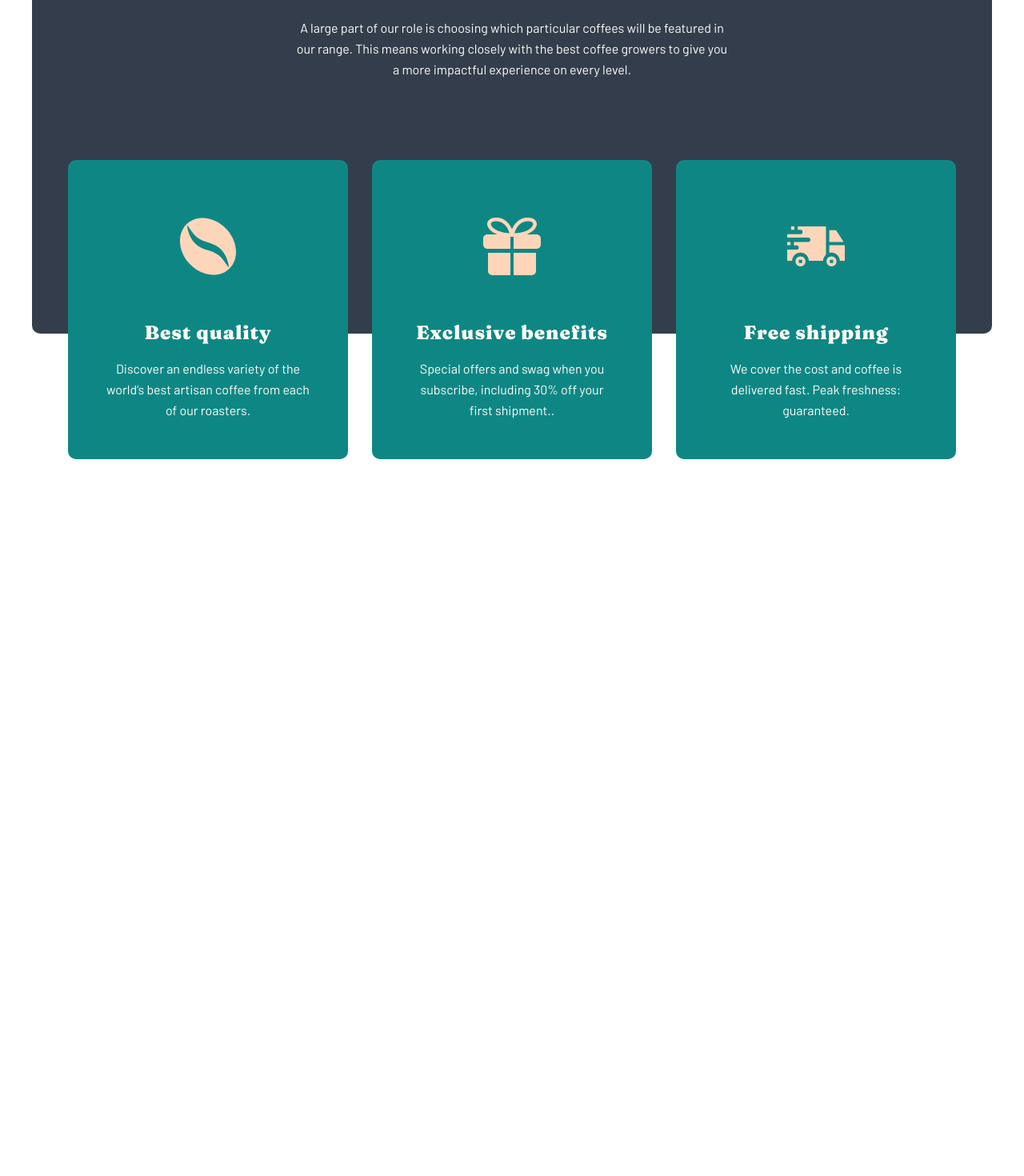
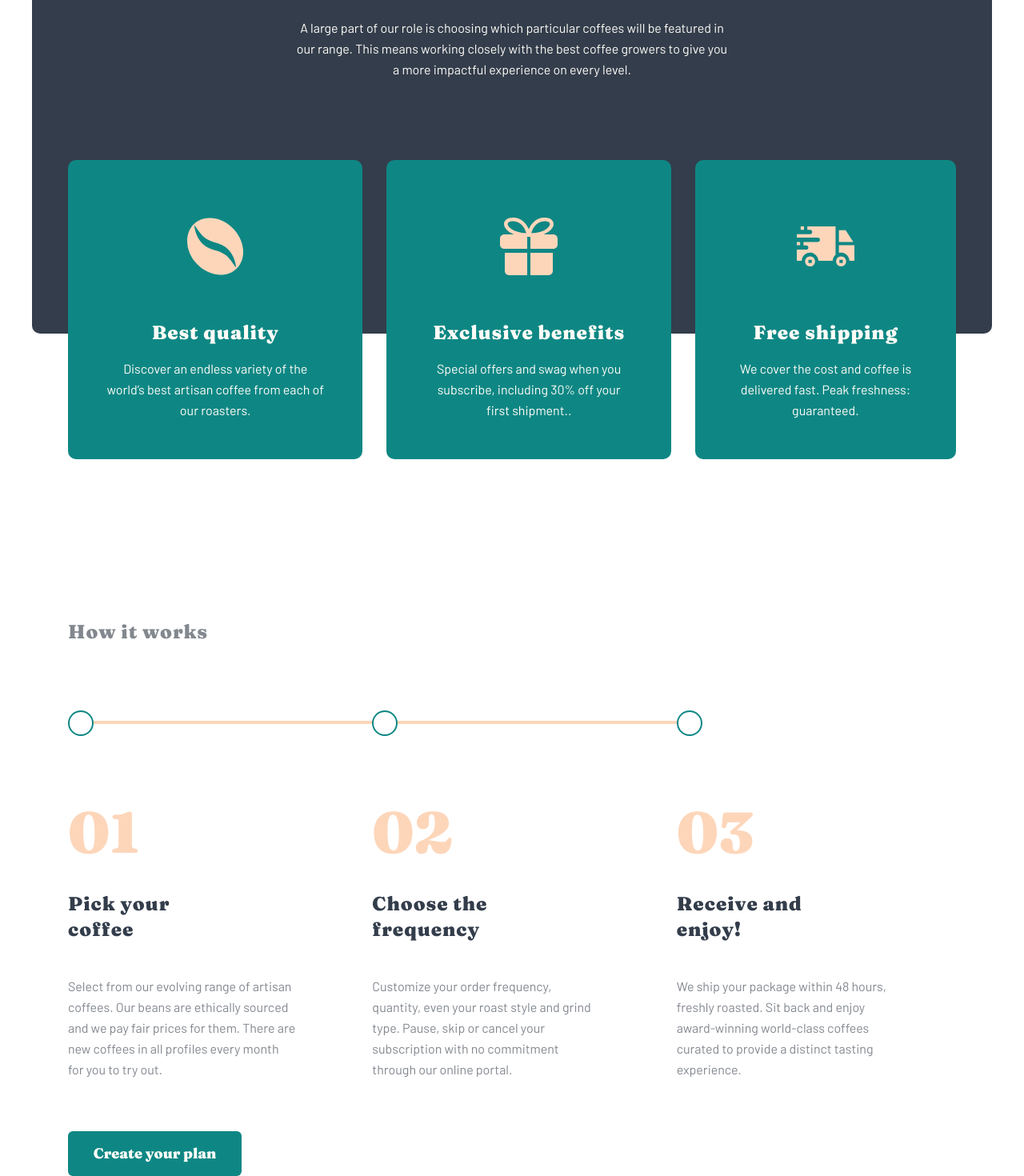
Before and after one commit to vanderms/coffee-roasters, an Angular app: page / in a window 1280 px wide. Shown: the part 1650-3120 px from the top of the page at 80% size. Before the commit the page ends 2224 px from the top, so only its background shows below. Built offline with nearby package versions, Linux system fonts and the light colour scheme.

Commit message:
wip #5: implements how it works section

```diff
--- a/src/app/components/pages/home/home.component.css
+++ b/src/app/components/pages/home/home.component.css
@@ -25,3 +25,13 @@
     }
   }
 }
+
+@layer components {
+  .homepage-how__sequence-circle {
+    @apply hidden;
+
+    @variant md {
+      @apply block;
+    }
+  }
+}
--- a/src/app/components/pages/home/home.component.html
+++ b/src/app/components/pages/home/home.component.html
@@ -52,7 +52,7 @@
         >
           <img
             class="h-[12.5rem] w-auto md:h-[15.9375rem] lg:h-[12.0625rem]"
-            [src]="item.src"
+            [src]="item.icon"
             alt=""
           />
           <div
@@ -95,12 +95,13 @@
     class="mt-[-36.6875rem] flex flex-col gap-6 md:mt-[-18.625rem] lg:mx-auto lg:mt-[-13.5625rem] lg:w-[69.375rem] lg:flex-row lg:gap-[1.875rem]"
   >
     @for (item of reasons; track $index) {
+      <li>
         <article
           class="bg-primary-70 mx-auto flex w-[86%] max-w-[17.5rem] flex-col items-center gap-14 rounded-[.625rem] pt-[4.5rem] pb-12 md:max-lg:max-w-[35.8125rem] md:max-lg:flex-row md:max-lg:p-[2.5rem_3rem_2.5rem_4.5rem] lg:w-full lg:max-w-full lg:px-12"
         >
           <app-icon
             class="homepage__reasons-icon-card"
-          [name]="item.src"
+            [name]="item.icon"
           ></app-icon>
           <div>
             <h3
@@ -115,6 +116,58 @@
             </p>
           </div>
         </article>
+      </li>
     }
   </ul>
 </section>
+<section class="mt-[7.5rem] lg:mx-auto lg:mt-[12.5rem] lg:w-[69.375rem]">
+  <header>
+    <h2 class="heading-sm text-neutral-60 text-center md:mt-36 md:text-left">
+      How it works
+    </h2>
+  </header>
+  <div
+    aria-hidden="true"
+    class="mt-10 hidden max-w-[65.3125rem] pt-[.9375rem] md:block lg:mt-20"
+  >
+    <div class="border-secondary-30 w-full border-2"></div>
+    <div class="grid translate-y-[-1.0625rem] grid-cols-3 gap-4 lg:gap-24">
+      @for (item of [0, 0, 0]; track $index) {
+        <div class="last:bg-neutral-05 last:w-full">
+          <span
+            class="bg-neutral-05 border-primary-70 block h-8 w-8 rounded-full border-2"
+          ></span>
+        </div>
+      }
+    </div>
+  </div>
+  <ol
+    class="mt-20 grid max-w-[65.3125rem] gap-14 md:mt-12 md:grid-cols-3 md:gap-4 lg:mt-[4.1875rem] lg:gap-24"
+  >
+    @for (item of how; track $index) {
+      <li>
+        <article>
+          <span
+            class="heading-xl text-secondary-30 block text-center md:text-left"
+            >{{ item.icon }}</span
+          >
+          <h3
+            class="heading-sm text-neutral-80 mt-6 text-center text-[1.75rem] md:max-w-[12.5rem] md:text-left lg:mt-[2.375rem]"
+          >
+            {{ item.title }}
+          </h3>
+          <p
+            class="body-md text-neutral-60 mt-6 text-center md:text-left lg:mt-[2.625rem]"
+          >
+            {{ item.text }}
+          </p>
+        </article>
+      </li>
+    }
+  </ol>
+  <div class="mt-20 flex justify-center md:mt-11 md:justify-start lg:mt-16">
+    <a routerLink="your-plan" class="primary-btn w-[13.5625rem]"
+      >Create your plan</a
+    >
+  </div>
+</section>
--- a/src/app/components/pages/home/home.component.ts
+++ b/src/app/components/pages/home/home.component.ts
@@ -4,7 +4,7 @@ import { RouterModule } from '@angular/router';
 import { IconComponent } from '../../utilities/icon/icon.component';
 
 type CardDetails = {
-  src: string;
+  icon: string;
   title: string;
   text: string;
 };
@@ -19,22 +19,22 @@ type CardDetails = {
 export class HomeComponent {
   protected readonly collection: CardDetails[] = [
     {
-      src: 'assets/stock/collection/gran-expresso.png',
+      icon: 'assets/stock/collection/gran-expresso.png',
       title: 'Gran Espresso',
       text: ' Light and flavorful blend with cocoa and black pepper for an intense experience',
     },
     {
-      src: 'assets/stock/collection/planalto.png',
+      icon: 'assets/stock/collection/planalto.png',
       title: 'Planalto',
       text: 'Brazilian dark roast with rich and velvety body, and hints of fruits and nuts',
     },
     {
-      src: 'assets/stock/collection/picollo.png',
+      icon: 'assets/stock/collection/picollo.png',
       title: 'Picollo',
       text: 'Mild and smooth blend featuring notes of toasted almond and dried cherry ',
     },
     {
-      src: 'assets/stock/collection/danche.png',
+      icon: 'assets/stock/collection/danche.png',
       title: 'Danche',
       text: 'Ethiopian hand-harvested blend densely packed with vibrant fruit notes',
     },
@@ -42,19 +42,37 @@ export class HomeComponent {
 
   protected readonly reasons: CardDetails[] = [
     {
-      src: 'reasons/coffee-bean',
+      icon: 'reasons/coffee-bean',
       title: 'Best quality',
       text: 'Discover an endless variety of the world’s best artisan coffee from each of our roasters.',
     },
     {
-      src: 'reasons/benefits',
+      icon: 'reasons/benefits',
       title: 'Exclusive benefits',
       text: 'Special offers and swag when you subscribe, including 30% off your first shipment..',
     },
     {
-      src: 'reasons/shipping',
+      icon: 'reasons/shipping',
       title: 'Free shipping',
       text: 'We cover the cost and coffee is delivered fast. Peak freshness: guaranteed.',
     },
   ];
+
+  protected readonly how: CardDetails[] = [
+    {
+      icon: '01',
+      title: 'Pick your coffee',
+      text: 'Select from our evolving range of artisan coffees. Our beans are ethically sourced and we pay fair prices for them. There are new coffees in all profiles every month for you to try out.',
+    },
+    {
+      icon: '02',
+      title: 'Choose the frequency',
+      text: 'Customize your order frequency, quantity, even your roast style and grind type. Pause, skip or cancel your subscription with no commitment through our online portal.',
+    },
+    {
+      icon: '03',
+      title: 'Receive and enjoy!',
+      text: 'We ship your package within 48 hours, freshly roasted. Sit back and enjoy award-winning world-class coffees curated to provide a distinct tasting experience.',
+    },
+  ];
 }
--- a/src/styles.css
+++ b/src/styles.css
@@ -4,7 +4,7 @@
   --breakpoint-*: initial;
   --breakpoint-sm: 22rem;
   --breakpoint-md: 45rem;
-  --breakpoint-lg: 72rem;
+  --breakpoint-lg: 75rem;
   --breakpoint-xl: 92rem;
 }
 
```
Lines whose indentation alone changed are shown as unchanged.
